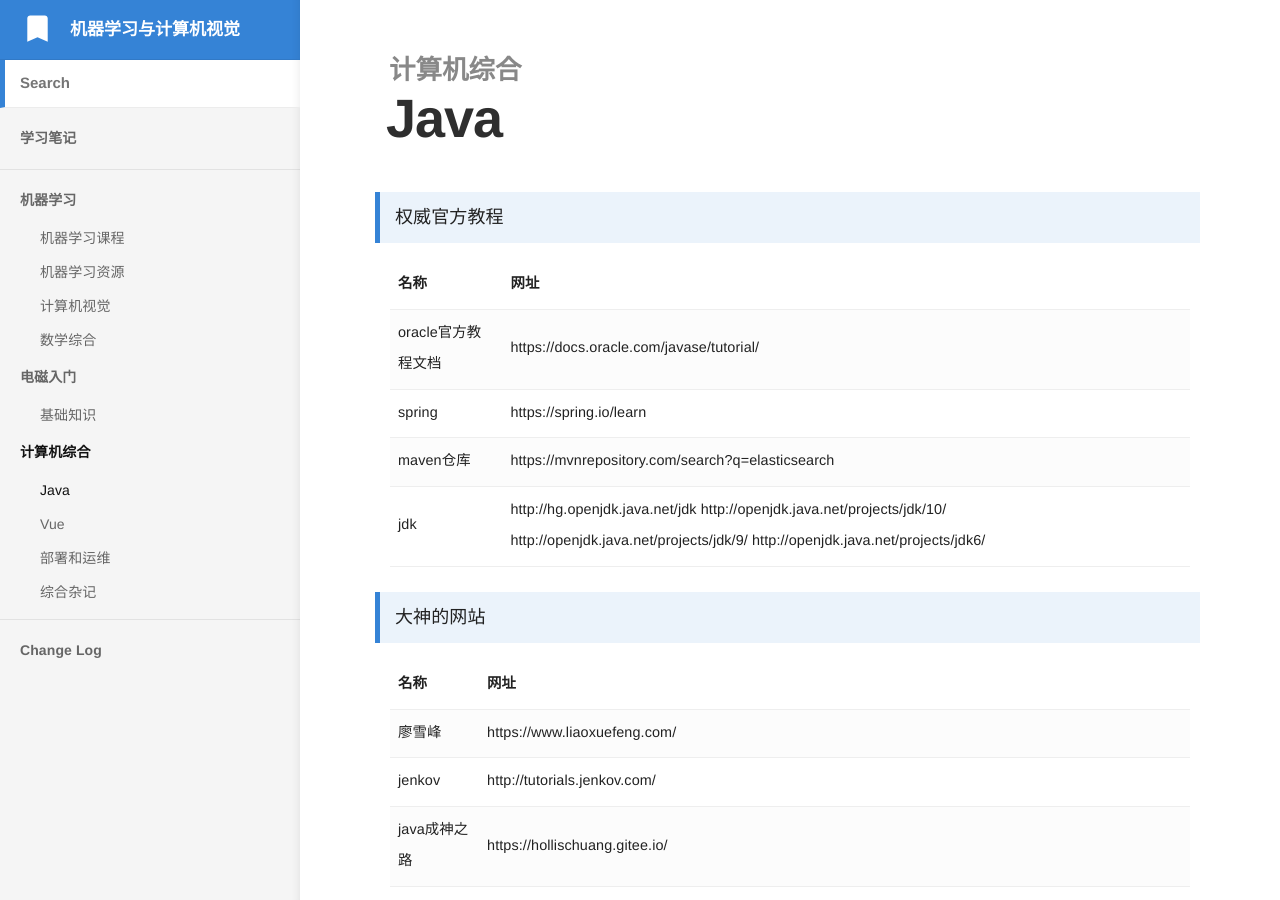
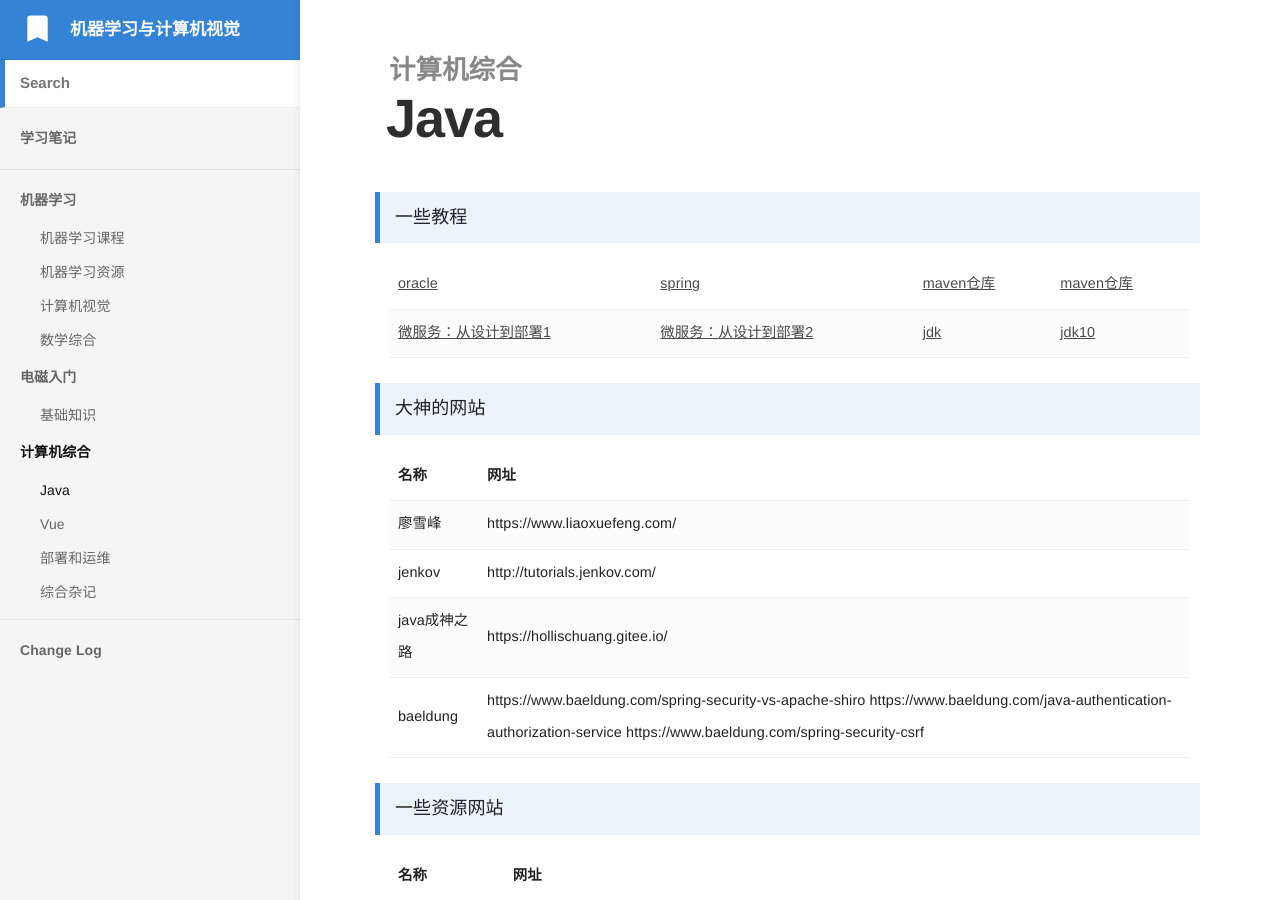
Before and after one commit to bashendixie/Machine_Learning_Notes, a Jekyll site: the page built from _docs/5、计算机综合/Java.md, in a window 1280 px wide and 900 px high. Built offline with Jekyll 4.4.1, drawn with Linux system fonts in a browser that asks for light colours; some web fonts are replaced.

Commit message:
no message

```diff
--- a/_docs/5、计算机综合/Java.md
+++ b/_docs/5、计算机综合/Java.md
@@ -4,54 +4,35 @@
 order: 1
 ---
 
-> 权威官方教程
+> 一些教程
 <table width="1033" style="font-size: 0.8em;">
 	<tbody>
 		<tr>
 			<td>
-				<strong>
-					名称
-				</strong>
+				<a href="https://docs.oracle.com/javase/tutorial/" target="_blank">oracle</a>
 			</td>
 			<td>
-				<strong>
-					网址
-				</strong>
+				<a href="https://spring.io/learn" target="_blank">spring</a>
+			</td>
+			<td>
+				<a href="https://mvnrepository.com/search?q=elasticsearch" target="_blank">maven仓库</a>
+			</td>
+			<td>
+				<a href="https://github.com/DocsHome/microservices" target="_blank">maven仓库</a>
 			</td>
 		</tr>
 		<tr>
 			<td>
-				oracle官方教程文档
+				<a href="https://github.com/DocsHome/microservices" target="_blank">微服务：从设计到部署1</a>
 			</td>
 			<td>
-				https://docs.oracle.com/javase/tutorial/
-			</td>
-		</tr>
-		<tr>
-			<td>
-				spring
+				<a href="https://docshome.gitbook.io/microservices/" target="_blank">微服务：从设计到部署2</a>
 			</td>
 			<td>
-				https://spring.io/learn
-			</td>
-		</tr>
-		<tr>
-			<td>
-				maven仓库
+				<a href="http://hg.openjdk.java.net/jdk" target="_blank">jdk</a>
 			</td>
 			<td>
-				https://mvnrepository.com/search?q=elasticsearch
-			</td>
-		</tr>
-		<tr>
-			<td>
-				jdk
-			</td>
-			<td>
-				http://hg.openjdk.java.net/jdk
-				http://openjdk.java.net/projects/jdk/10/
-				http://openjdk.java.net/projects/jdk/9/
-				http://openjdk.java.net/projects/jdk6/
+				<a href="http://openjdk.java.net/projects/jdk/10/" target="_blank">jdk10</a>
 			</td>
 		</tr>
 	</tbody>
```
Also changed, not shown: _docs/1、机器学习/机器学习资源.md (+86 -90 lines).
